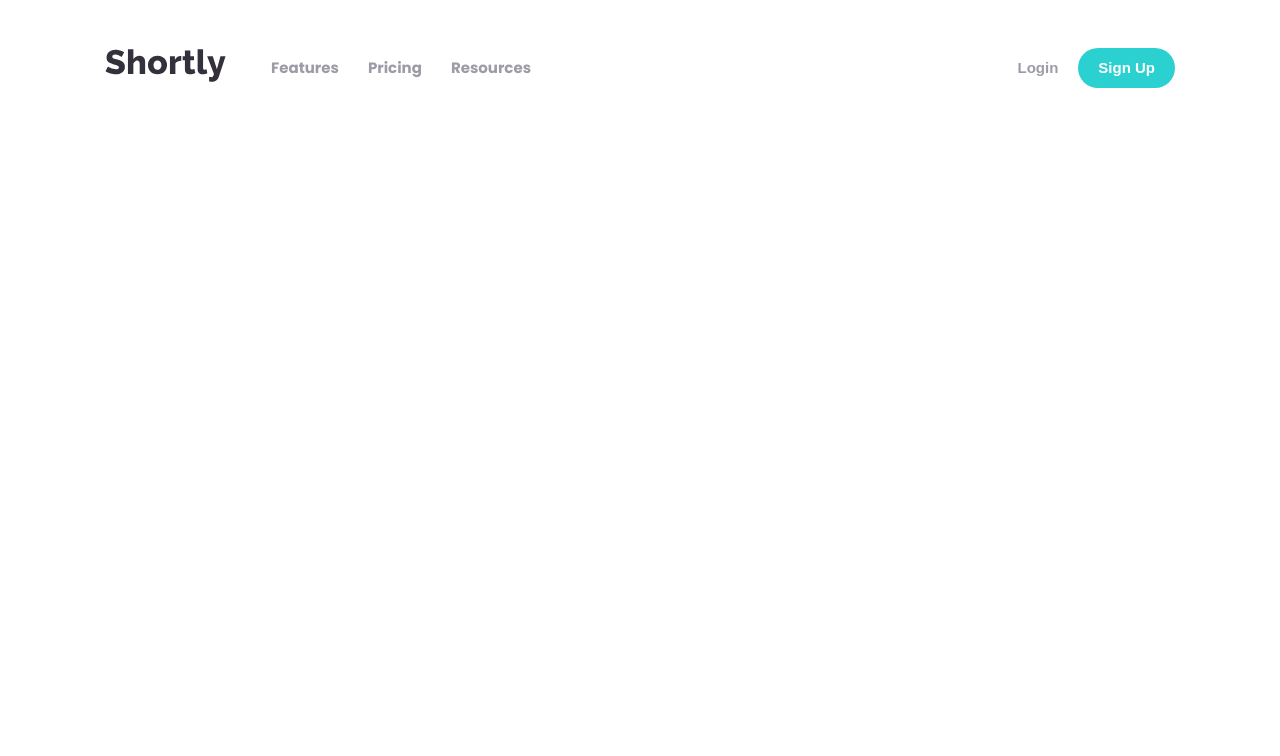
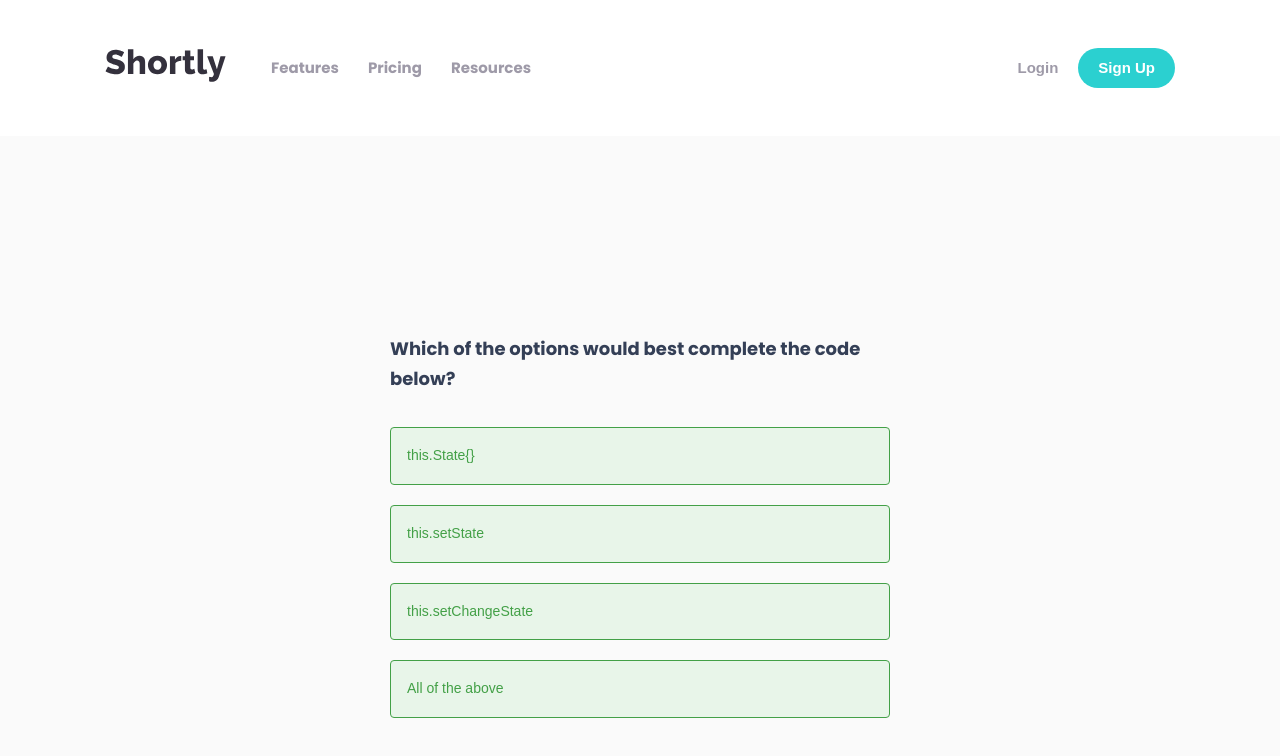
Before and after one commit to azizleyla/insure-landing, a React (Create React App) app: page /blog in a window 1280 px wide. Shown: the top 756 px of the page. Built offline with nearby package versions, Linux system fonts and the light colour scheme.

Commit message:
questions

```diff
--- a/src/App.js
+++ b/src/App.js
@@ -17,7 +17,7 @@ function App() {
         <Route path="/features" element={<Features />} />
         <Route path="/pricing" element={<Pricing />} />
         <Route path="/resources" element={<Resources />} />
-        {/* <Route path="/blog" element={<Blog />} /> */}
+        <Route path="/blog" element={<Blog />} />
       </Routes>
     </>
   );
--- a/src/components/Question.jsx
+++ b/src/components/Question.jsx
@@ -4,10 +4,17 @@ import styled from "styled-components";
 import { questionObj } from "../utils/contstans";
 
 const Question = () => {
-  const [correctAnswer, setCorrectAnswer] = useState("");
+  const [selectedAnswer, setSelectedAnswer] = useState("");
+  const [isShowDesc, setIsShowDesc] = useState(false);
+  const [className, setClassName] = useState("btn");
   const handleClick = (answer) => {
-    setCorrectAnswer(answer);
-    console.log(answer);
+    setSelectedAnswer(answer);
+    if (answer.correct) {
+      setClassName("btn correct");
+    } else {
+      setClassName("btn wrong");
+    }
+    setIsShowDesc(true);
   };
   return (
     <Wrapper>
@@ -16,15 +23,26 @@ const Question = () => {
       </div>
       <div className="answers-container">
         {questionObj.answers.map((answer, index) => (
+          <>
             <button
+              disabled={selectedAnswer && selectedAnswer.id !== answer.id}
               className={
-              correctAnswer.correct && answer.correct ? "correct" : ""
+                selectedAnswer === answer
+                  ? className
+                  : answer.correct !== selectedAnswer.correct &&
+                    selectedAnswer !== answer
+                  ? "btn correct"
+                  : "btn"
               }
               onClick={() => handleClick(answer)}
               key={index}
             >
               {answer.answerContent}
             </button>
+            {isShowDesc && answer === selectedAnswer && (
+              <p>{answer.desc}</p>
+            )}
+          </>
         ))}
       </div>
     </Wrapper>
@@ -41,6 +59,44 @@ const Wrapper = styled.div`
   .answers-container {
     margin-top: 3.2rem;
   }
+  .btn {
+    width: 100%;
+    padding: 1.6rem;
+    background: #fcfdfd;
+    border: 1px solid #cbd5e1;
+    box-sizing: border-box;
+    border-radius: 4px;
+    text-align: left;
+    font-weight: 500;
+    font-size: 14px;
+    line-height: 170%;
+    color: #343f56;
+    margin-bottom: 2rem;
+    background: aliceblue;
+    border: 1px solid #84c5fe;
+    opacity: 1;
+    &:disabled {
+      background-color: (rgba(239, 239, 239, 0.3), rgba(19, 1, 1, 0.3));
+      opacity: 0.5;
+      cursor: not-allowed;
+    }
+    &.correct {
+      background: #e8f5e9;
+      border: 1px solid #43a047;
+      color: #43a047;
+      & + p {
+        color: #43a047;
+      }
+    }
+    &.wrong {
+      background: #ffebee;
+      color: #ff5252;
+      border: 1px solid #ff5252;
+      & + p {
+        color: #ff5252;
+      }
+    }
+  }
   button {
     width: 100%;
     padding: 1.6rem;
@@ -54,15 +110,15 @@ const Wrapper = styled.div`
     line-height: 170%;
     color: #343f56;
     margin-bottom: 2rem;
-    &.correct {
-      background: #e8f5e9;
-      border: 1px solid #43a047;
-      color: #43a047;
+
+    & + p {
+      font-weight: 500;
+      font-size: 13px;
+      line-height: 170%;
+      margin-bottom: 3rem;
     }
-    &.wrong {
-      background: #ffebee;
 
-      border: 1px solid #ff5252;
+    &.correct + p {
     }
   }
 `;
--- a/src/utils/contstans.js
+++ b/src/utils/contstans.js
@@ -18,13 +18,34 @@ export const navItems = [
 
 export const questionObj = {
   question: {
-    content: "Which of the options would best complete the code below?",
+    content:
+      "Which of the following function is true about changing the state in React.js?",
   },
   rightAnswerCount: 1,
   answers: [
-    { answerContent: "Class Components", correct: true },
-    { answerContent: "Functional Components", correct: false },
-    { answerContent: "Class Components", correct: false },
-    { answerContent: "Class Components", correct: false },
+    {
+      id: 1,
+      answerContent: "this.State{}",
+      correct: false,
+      desc: "😕 would best complete the code ptions would best complete the code ptions would best complete the code ptions would best complete the code",
+    },
+    {
+      id: 2,
+      answerContent: "this.setState",
+      correct: true,
+      desc: "The this.setState is used for changing the state in React.js whenever the state changes in react then it re-render the component in the browser.",
+    },
+    {
+      id: 3,
+      answerContent: "this.setChangeState",
+      correct: false,
+      desc: " 😕 Options would best complete the code ptions would best complete the code ptions would best complete the code ptions would best complete the code",
+    },
+    {
+      id: 4,
+      answerContent: "All of the above",
+      correct: false,
+      desc: " 😕Options would best complete the code ptions would best complete the code ptions would best complete the code ptions would best complete the code",
+    },
   ],
 };
```
Also changed, not shown: src/components/ShortLink.jsx (added, +11 -0 lines). Lines whose indentation alone changed are shown as unchanged.
